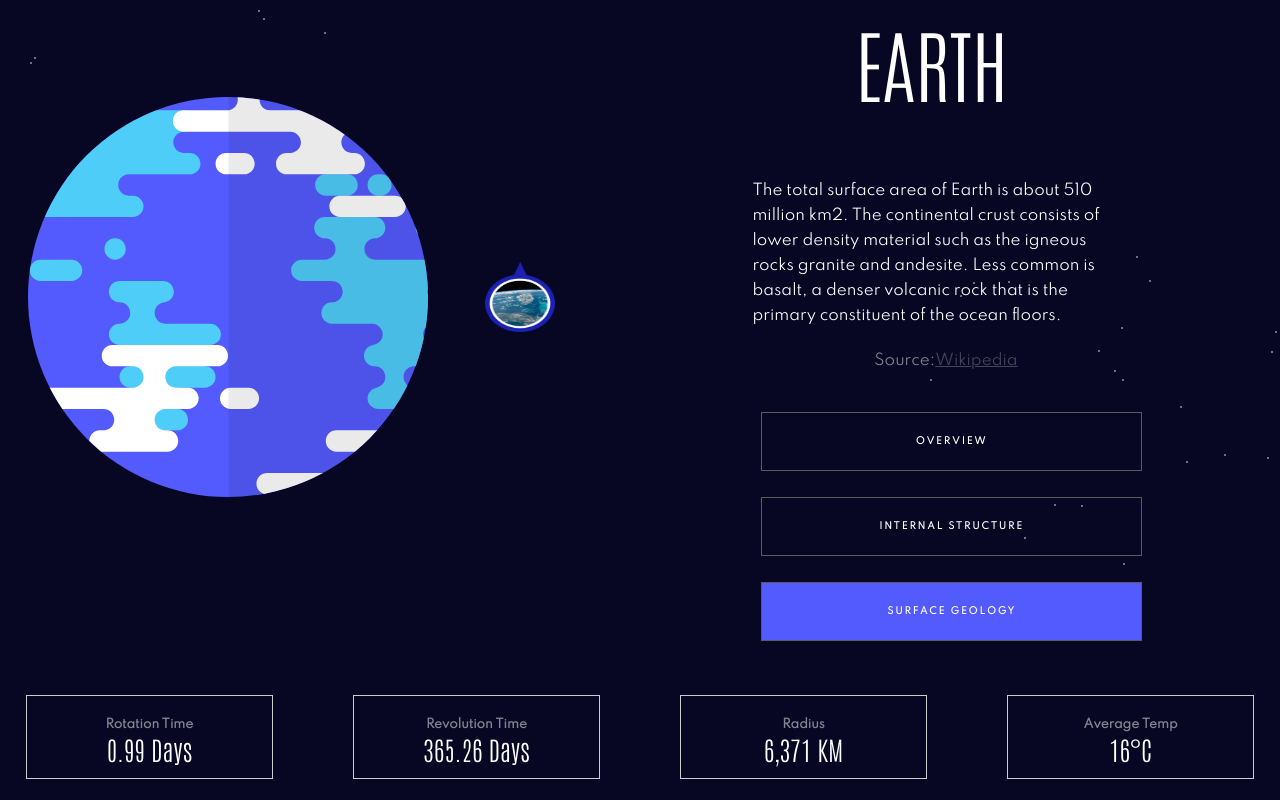
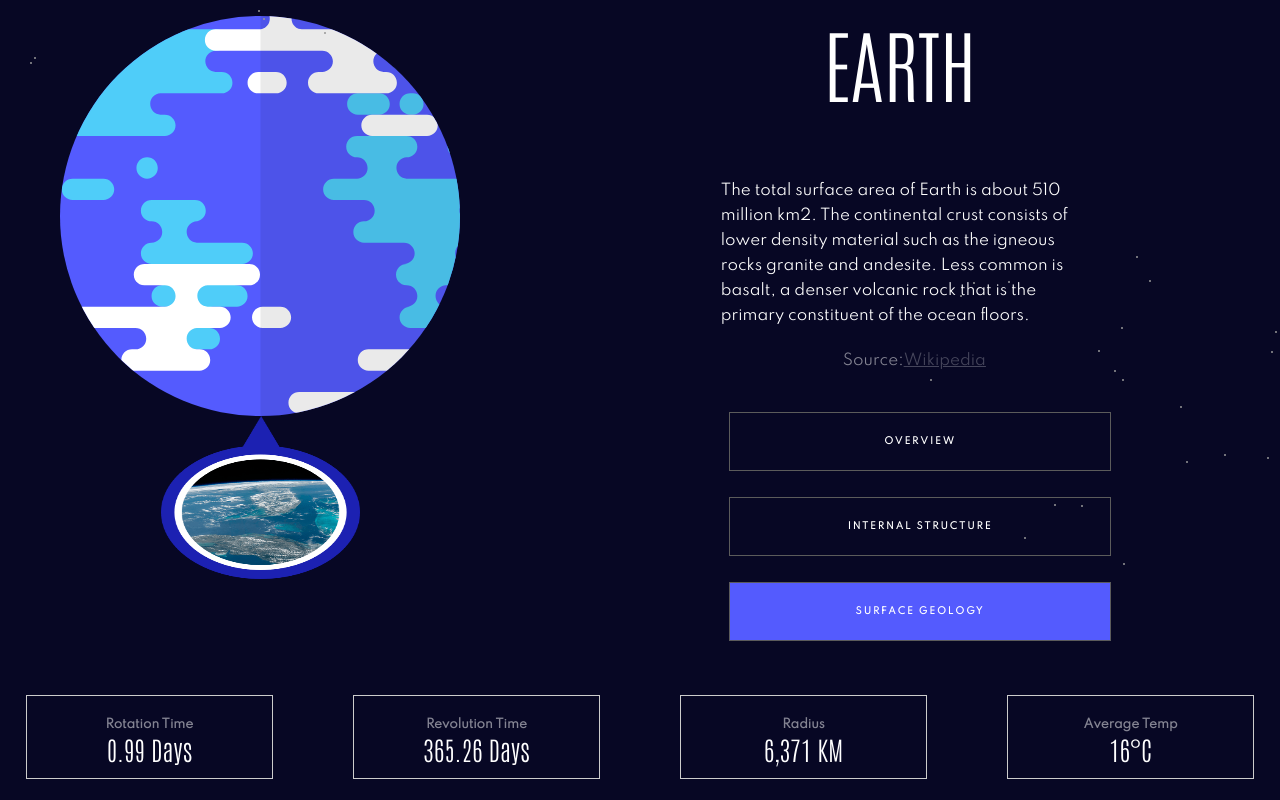
Before and after one commit to wilcodes/planet-app, a React (Create React App) app: page / in a window 1280 px wide. Both pictures are taken after a click on the button "SURFACE GEOLOGY". Shown: the part 227-1027 px from the top of the page. Built offline with nearby package versions, Linux system fonts and the light colour scheme.

Commit message:
fixing bug of second image on big screens and rendering the color indicator conditionally for tablets and big screens

```diff
--- a/src/MainSection/PlanetImage/Image.js
+++ b/src/MainSection/PlanetImage/Image.js
@@ -13,3 +13,24 @@ export const Image = styled.img`
     height: 400px;
   }
 `
+
+export const ImageTwo = styled.img`
+  width: 70px;
+  height: 70px;
+  @media only screen and (min-width:700px) and (max-width: 1024px){
+    width: 120px;
+    height: 100px;
+  }
+  @media only screen and (min-width: 1025px)  {
+    width: 199px;
+    height: 163px;
+    z-index: 99;
+  }
+`
+
+export const Wrapper = styled.div`
+display: flex;
+  flex-direction: column;
+  text-align: center;
+  align-items: center;
+`
--- a/src/MainSection/PlanetImage/PlanetImage.js
+++ b/src/MainSection/PlanetImage/PlanetImage.js
@@ -1,5 +1,5 @@
 import React from "react";
-import {Image} from "./Image";
+import {Image, ImageTwo, Wrapper} from "./Image";
 
 import planetEarth from "../../assets/planet-earth.svg";
 import planetEarth_structure from "../../assets/planet-earth-internal.svg";
@@ -55,11 +55,14 @@ const PlanetImage = (props)=> {
                 }else if ( details === "surface"){
                     return (
                             <>
-                                <Image src={src1} alt={planet}/>
-                                <Image
-                                src={src3}
-                                alt={"structure"}
-                                style={{width:"70px", height: "70px", zIndex:"99"}}/>
+                                <Wrapper>
+                                    <Image src={src1} alt={planet}/>
+                                    <ImageTwo
+                                    src={src3}
+                                    alt={"structure"}
+                                    />
+                                </Wrapper>
+
                              </>
 
                     )
--- a/src/NavBar/BigScreenNav/BigScreenNav.js
+++ b/src/NavBar/BigScreenNav/BigScreenNav.js
@@ -1,16 +1,22 @@
-import React,{useState} from "react";
+import React from "react";
 import {Element} from "./BigScreenStyles";
 import {planets} from "../../planetsData/planetsData";
 import {Link} from "react-router-dom";
 import {Wrapper} from "./BigScreenStyles";
+import {ColorIndicator} from "../SubNavBar/ColorIndicator";
 
-const BigScreenNav = () =>{
+const BigScreenNav = (props) =>{
+
+
     const renderPlanetsLinks =()=>(
         planets.map((el, i) =>(
             <Link to={'/'+el.name}   style={{textDecoration:"none", color:"fff"}} key={i}  >
                 <Element >
+                    {(props.currentPlanet ===el.name) && <ColorIndicator color={el.color} active={true}/> }
                     {el.name}
+
                 </Element>
+
             </Link>
 
         ))
--- a/src/NavBar/HamburgerNav/HamburgerNav.js
+++ b/src/NavBar/HamburgerNav/HamburgerNav.js
@@ -4,7 +4,6 @@ import {NavigationBurger} from "../NavigationBurger";
 import {NavTitle} from "./NavTitle";
 import {Divider} from "../Divider";
 import ConditionalSidebar from "../../conditionalSidebar/ConditionalSidebar";
-import PlanetsNav from "../PlanetsNav/PlanetsNav";
 import BigScreenNav from "../BigScreenNav/BigScreenNav";
 const HamburgerNav = (props)=>{
 
@@ -20,7 +19,7 @@ const HamburgerNav = (props)=>{
                     <div />
                     <div />
                 </Burger>
-                <BigScreenNav/>
+                <BigScreenNav currentPlanet={props.currentPlanet}/>
             </NavigationBurger>
             <Divider/>
              <ConditionalSidebar isModalOpen={isBurgerOpen} />
--- a/src/NavBar/PlanetsNav/PlanetsNav.js
+++ b/src/NavBar/PlanetsNav/PlanetsNav.js
@@ -5,14 +5,17 @@ import {Divider} from "../Divider";
 import {planets} from "../../planetsData/planetsData";
 import {Link} from "react-router-dom";
 import {PlanetsNavWrapper} from "./PlanetsNavStyles";
+import {ColorIndicator} from "../SubNavBar/ColorIndicator";
 
-const PlanetsNav = () =>{
+const PlanetsNav = (props) =>{
 
     const renderPlanetsLinks =()=>(
         planets.map((el, i) =>(
             <Link to={'/'+el.name}  key={i} style={{textDecoration:"none"}} >
             <Element >
+                {props.planet=== el.name && <ColorIndicator active={true} color={el.color}/>}
                     {el.name}
+
             </Element>
             </Link>
         ))
--- a/src/NavBar/PlanetsNav/PlanetsNavStyles.js
+++ b/src/NavBar/PlanetsNav/PlanetsNavStyles.js
@@ -4,7 +4,7 @@ export const PlanetsNavWrapper = styled.div`
   @media only screen and (min-width:0px) and (max-width: 700px){
     display: none
   }
-  @media only screen and (min-width: 1024px){
+  @media only screen and (min-width: 1025px){
     display: none
   }
 
--- a/src/NavBar/SubNavBar/ColorIndicator.js
+++ b/src/NavBar/SubNavBar/ColorIndicator.js
@@ -10,11 +10,18 @@ export const ColorIndicator = styled.div`
   box-shadow: 0px 4px 4px rgba(0, 0, 0, 0.25);
 
   @media only screen and (min-width:700px) and (max-width: 1024px){
-  display: ${props => props.active === false && "none"}
-}
-  @media only screen and (min-width: 1025px)  {
-    display: ${props => props.active === false && "none"}
+    width: 110%;
+    height: 4px;
+    left: -5px;
+    bottom: 30px;
+  }
+  @media only screen and (min-width: 1024px){
+    width: 110%;
+    height: 4px;
+    left: -5px;
+    bottom: 30px;
   }
 
 
+
 `
--- a/src/NavBar/SubNavBar/SubNavBar.js
+++ b/src/NavBar/SubNavBar/SubNavBar.js
@@ -12,8 +12,8 @@ const SubNavBar = (props) =>{
 
     return(
         <>
-            <HamburgerNav/>
-            <PlanetsNav currentInformation={currentInformation}/>
+            <HamburgerNav currentPlanet={props.currentPlanet}/>
+            <PlanetsNav currentInformation={currentInformation} planet={props.currentPlanet}/>
             <NavigationBurger navType="subNavigation" active={false} >
                 <Element onClick={()=>props.planetDetail("overview")}>
                     Overview
```
